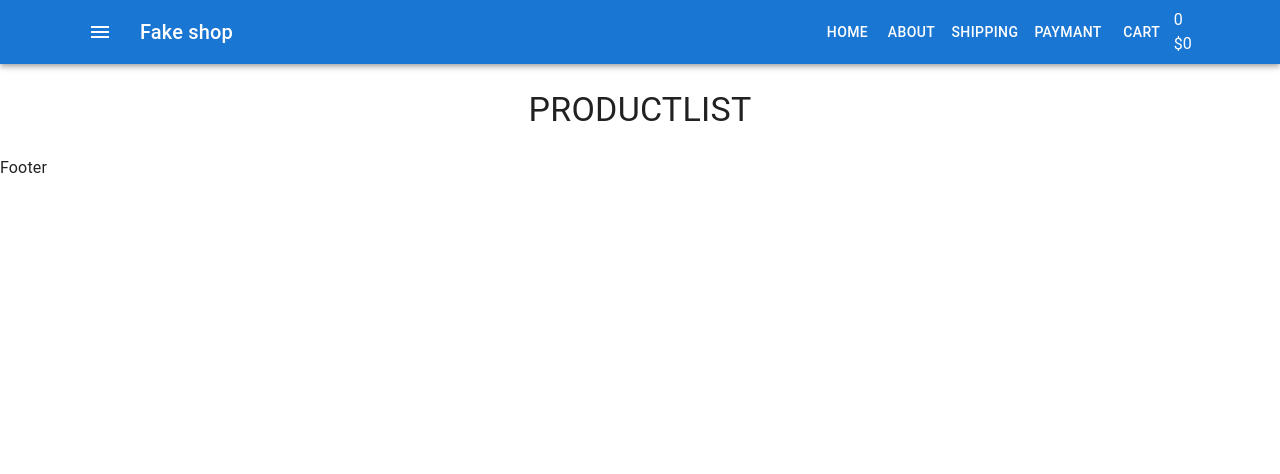
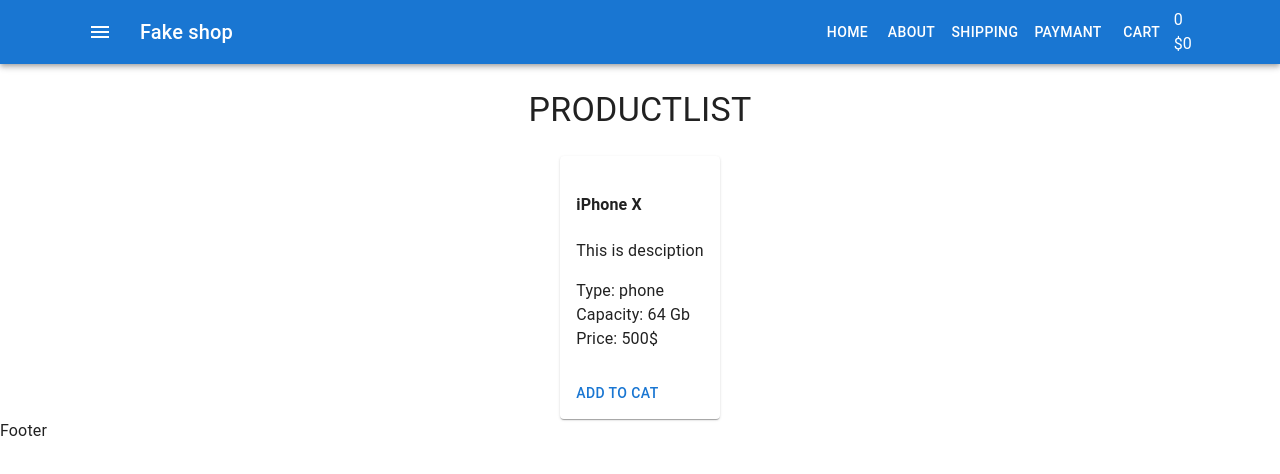
Before and after one commit to DenysShportun/react-fake-shop, a React (Create React App) app: page / in a window 1280 px wide. Shown: the top 474 px of the page. Built offline with nearby package versions, Linux system fonts and the light colour scheme.

Commit message:
add poduct

```diff
--- /dev/null
+++ b/src/components/Products/ProductListItems.tsx
@@ -0,0 +1,23 @@
+import React from 'react'
+import { Button, Card, CardActions, CardContent } from '@mui/material'
+
+type Props = {}
+
+const PoductListItem = (props: Props) => {
+    return (
+        <Card>
+            <CardContent>
+                <h4>iPhone X</h4>
+                <p>This is desciption</p>
+                <div>Type: phone</div>
+                <div>Capacity: 64 Gb</div>
+                <div>Price: 500$</div>
+            </CardContent>
+            <CardActions>
+                <Button>Add to cat</Button>
+            </CardActions>
+        </Card>
+    )
+}
+
+export default PoductListItem
--- a/src/components/Products/ProductsList.tsx
+++ b/src/components/Products/ProductsList.tsx
@@ -1,5 +1,6 @@
 import React from 'react'
-import { Typography } from '@mui/material'
+import { Grid, Typography } from '@mui/material'
+import ProductListItems from 'components/Products/ProductListItems'
 
 type Props = {}
 
@@ -16,6 +17,17 @@
             >
                 ProductList
             </Typography>
+            <Grid
+                container
+                direction="row"
+                justifyContent="center"
+                alignItems="center"
+                spacing={4}
+            >
+                <Grid item>
+                    <ProductListItems />
+                </Grid>
+            </Grid>
         </>
     )
 }
--- a/src/pages/Home/Home.tsx
+++ b/src/pages/Home/Home.tsx
@@ -1,4 +1,5 @@
 import ProductsList from 'components/Products/ProductsList'
+
 import React from 'react'
 
 type Props = {}
```
